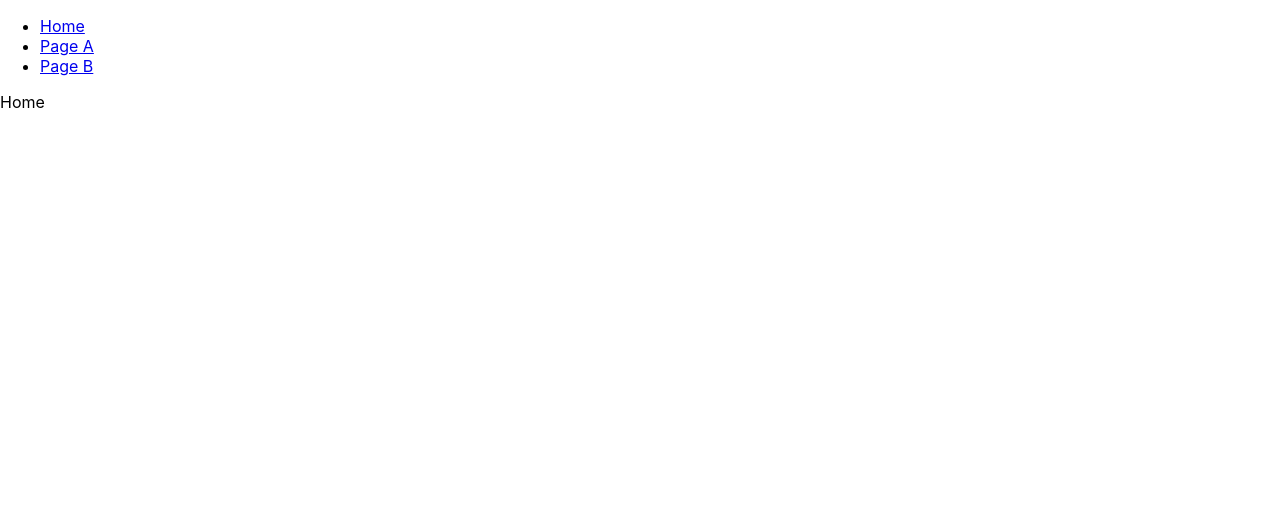
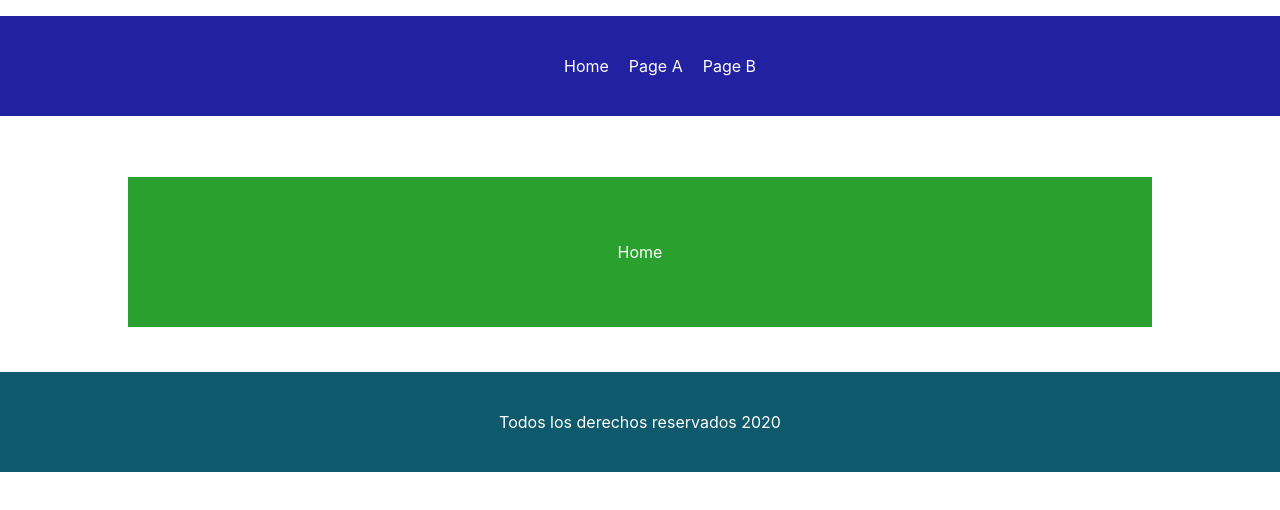
Before and after one commit to TheEnmanuel23/dga-react-app, a React (Create React App) app: page / in a window 1280 px wide. Shown: the top 510 px of the page. Built offline with nearby package versions, Linux system fonts and the light colour scheme.

Commit message:
estilos al layout

```diff
--- a/src/App.css
+++ b/src/App.css
@@ -1,38 +1,47 @@
-.App {
-  text-align: center;
+.layout {
+  height: 600px;
 }
 
-.App-logo {
-  height: 40vmin;
-  pointer-events: none;
+.layout-nav {
 }
 
-@media (prefers-reduced-motion: no-preference) {
-  .App-logo {
-    animation: App-logo-spin infinite 20s linear;
-  }
+.layout-nav ul {
+  display: flex;
+  flex-direction: row;
+  justify-content: center;
+  height: 100px;
+  background: #2121a2;
+  align-items: center;
+  list-style: none;
 }
 
-.App-header {
-  background-color: #282c34;
-  min-height: 100vh;
+.layout-nav ul li ~ li {
+  margin-left: 20px;
+}
+
+.layout-nav ul li a {
+  color: white;
+  text-decoration: none;
+}
+
+.layout-content {
+  height: 40%;
   display: flex;
-  flex-direction: column;
+  justify-content: center;
   align-items: center;
-  justify-content: center;
-  font-size: calc(10px + 2vmin);
+}
+
+.layout-footer {
+  height: 100px;
+  background: #0e596b;
+  text-align: center;
+  line-height: 100px;
   color: white;
 }
 
-.App-link {
-  color: #61dafb;
+.layout-page {
+  height: 150px;
+  width: 80%;
+  text-align: center;
+  line-height: 150px;
 }
-
-@keyframes App-logo-spin {
-  from {
-    transform: rotate(0deg);
-  }
-  to {
-    transform: rotate(360deg);
-  }
-}
--- a/src/App.js
+++ b/src/App.js
@@ -2,10 +2,18 @@ import React from "react";
 import { Switch, Link, Route } from "react-router-dom";
 import "./App.css";
 
+const Page = ({ children, ...rest }) => {
+  return (
+    <div className="layout-page" {...rest}>
+      {children}
+    </div>
+  );
+};
+
 function App() {
   return (
     <div className="layout">
-      <nav>
+      <nav className="layout-nav">
         <ul>
           <li>
             <Link to="/">Home</Link>
@@ -20,10 +28,35 @@ function App() {
       </nav>
       <div className="layout-content">
         <Switch>
-          <Route exact path="/" component={() => <p>Home</p>} />
-          <Route path="/page-a" component={() => <p>Page A</p>} />
-          <Route path="/page-b" component={() => <p>Page B</p>} />
+          <Route
+            exact
+            path="/"
+            component={() => (
+              <Page style={{ color: "white", background: "#2aa02f" }}>
+                Home
+              </Page>
+            )}
+          />
+          <Route
+            path="/page-a"
+            component={() => (
+              <Page style={{ color: "white", background: "#00aaff" }}>
+                Page A
+              </Page>
+            )}
+          />
+          <Route
+            path="/page-b"
+            component={() => (
+              <Page style={{ color: "white", background: "#863258" }}>
+                Page B
+              </Page>
+            )}
+          />
         </Switch>
+      </div>
+      <div className="layout-footer">
+        <div>Todos los derechos reservados 2020</div>
       </div>
     </div>
   );
```
